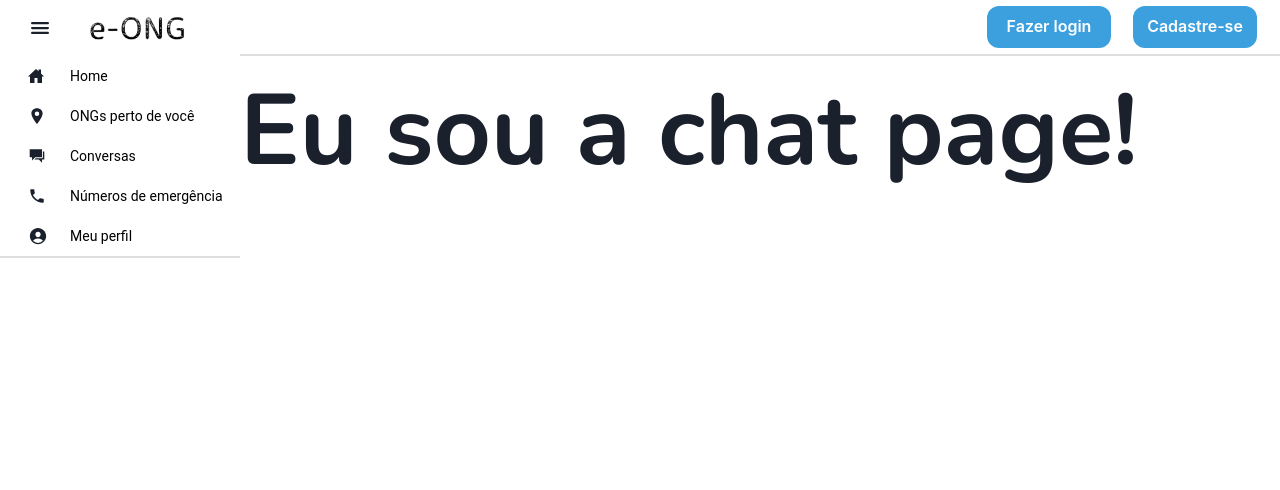
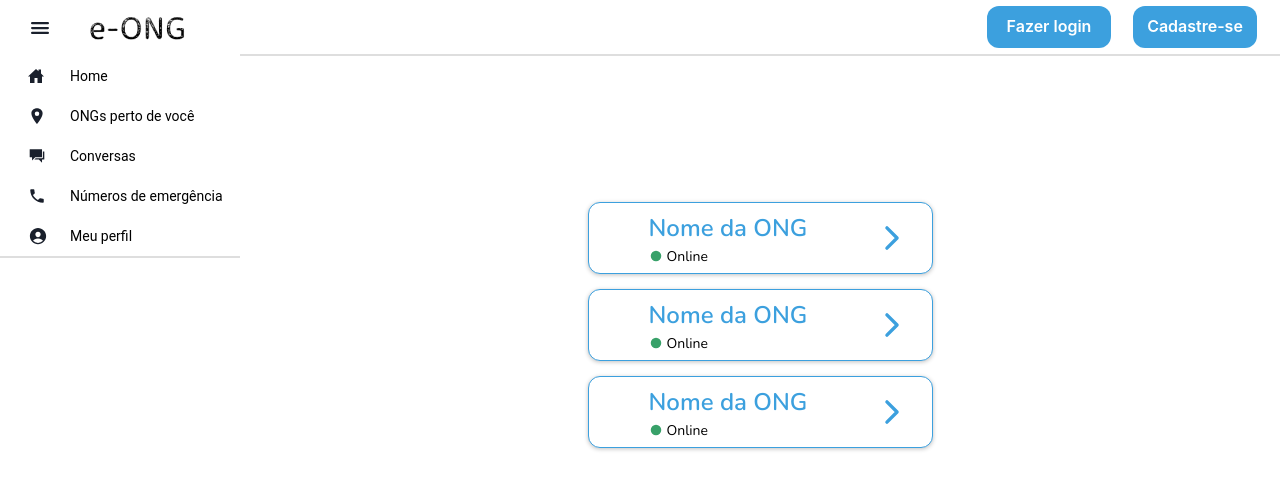
Before and after one commit to lugablima/e-ong-front, a React (Create React App) app: page /chat in a window 1280 px wide. Shown: the top 490 px of the page. Built offline with nearby package versions, Linux system fonts and the light colour scheme.

Commit message:
feat: add chat page layout

```diff
--- a/src/components/Card/Card.tsx
+++ b/src/components/Card/Card.tsx
@@ -3,7 +3,28 @@ import { IoChevronForward } from "react-icons/io5";
 
 interface Props {
   ongName: string;
-  ongAddress: string;
+  ongAddress?: string;
+}
+
+function ChatCard() {
+  return (
+    <Flex align="center">
+      <Icon viewBox="0 0 200 200" color="green.500" mr="4px">
+        <path
+          fill="currentColor"
+          d="M 100, 100 m -75, 0 a 75,75 0 1,0 150,0 a 75,75 0 1,0 -150,0"
+        />
+      </Icon>
+      <Text
+        fontFamily="default"
+        fontWeight={400}
+        fontSize="14px"
+        color="secondary"
+      >
+        Online
+      </Text>
+    </Flex>
+  );
 }
 
 export default function Card({ ongName, ongAddress }: Props) {
@@ -35,10 +56,14 @@ export default function Card({ ongName, ongAddress }: Props) {
           fontSize="14px"
           color="secondary"
         >
-          {ongAddress}
+          {ongAddress || <ChatCard />}
         </Text>
       </Flex>
       <Icon as={IoChevronForward} fontSize="36px" color="primary" />
     </Flex>
   );
 }
+
+Card.defaultProps = {
+  ongAddress: undefined,
+};
--- a/src/pages/ChatPage.tsx
+++ b/src/pages/ChatPage.tsx
@@ -1,9 +1,19 @@
-import { Text } from "@chakra-ui/react";
+import { Flex } from "@chakra-ui/react";
+
+import Card from "../components/Card/Card";
 
 export default function ChatPage() {
   return (
-    <Text fontFamily="default" fontSize={100} fontWeight={700}>
-      Eu sou a chat page!
-    </Text>
+    <Flex
+      direction="column"
+      justify="flex-start"
+      align="center"
+      rowGap="15px"
+      mt="146px"
+    >
+      <Card ongName="Nome da ONG" />
+      <Card ongName="Nome da ONG" />
+      <Card ongName="Nome da ONG" />
+    </Flex>
   );
 }
```
